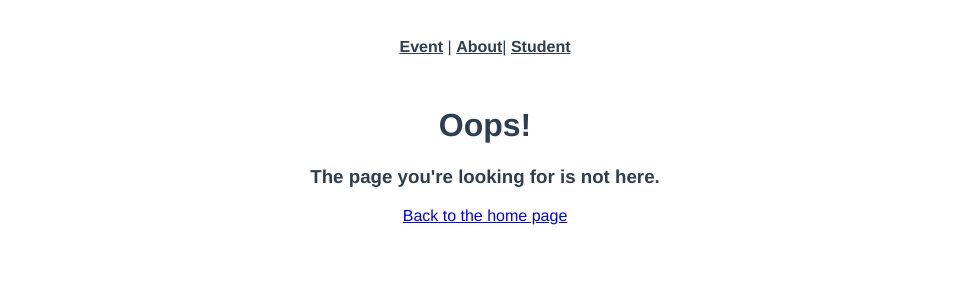
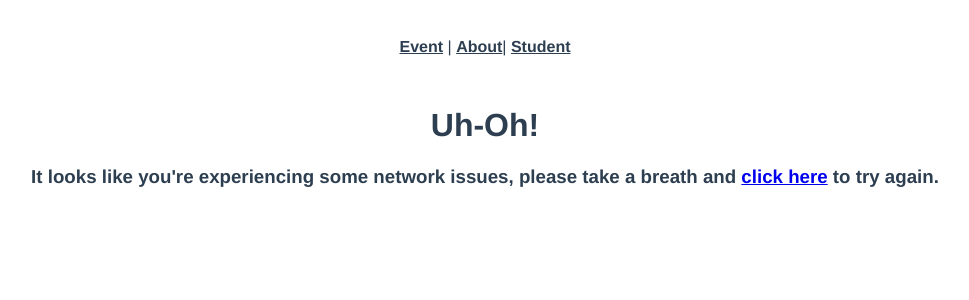
Before and after one commit to Juzuu24/SE331-Lab02, a Vue app in the folder 331-intro-to-vite/: page /network-error in a window 1280 px wide. Shown: the top 300 px of the page, without its empty margins (155-1124 px from the left). Built offline with nearby package versions, Linux system fonts and the light colour scheme; the HTML template or start-up script is replaced by a standard one.

Commit message:
5.2 networkerrorView is added

```diff
--- a/331-intro-to-vite/src/router/index.ts
+++ b/331-intro-to-vite/src/router/index.ts
@@ -8,6 +8,7 @@
 import EventEditView from '@/views/event/EditView.vue'
 import EventLayoutView from '@/views/event/LayoutView.vue'
 import NotFoundView from '@/views/event/NotFoundView.vue'
+import NetworkErrorView from '@/views/NetworkErrorView.vue'
 
 import { parse } from 'vue/compiler-sfc'
 
@@ -43,7 +44,8 @@
           name: 'event-edit-view',
           component: EventEditView,
           props: true
-        }
+        },
+
       ]
     },
     {
@@ -61,7 +63,12 @@
       path: '/student',
       name: 'student',
       component: StudentView
-    }
+    },
+     {
+        path: '/network-error',
+        name: 'network-error-view',
+        component: NetworkErrorView
+      }
   ]
 })
 
--- /dev/null
+++ b/331-intro-to-vite/src/views/NetworkErrorView.vue
@@ -0,0 +1,9 @@
+<template>
+  <div class="networkError">
+    <h1>Uh-Oh!</h1>
+    <h3>
+      It looks like you're experiencing some network issues, please take a breath and
+      <a href="#" @click="$router.go(-1)">click here</a> to try again.
+    </h3>
+  </div>
+</template>
--- a/331-intro-to-vite/src/views/event/LayoutView.vue
+++ b/331-intro-to-vite/src/views/event/LayoutView.vue
@@ -20,11 +20,15 @@
     .then((response) => {
       event.value = response.data
     })
-    .catch(() => {
-      router.push({
-        name: '404-resource-view',
-        params: { resource: 'event' }
-      })
+    .catch((error) => {
+      if (error.response && error.response.status === 404) {
+        router.push({
+          name: '404-resource-view',
+          params: { resource: 'event' }
+        })
+      } else {
+        router.push({ name: 'network-error-view' })
+      }
     })
 })
 </script>
```
